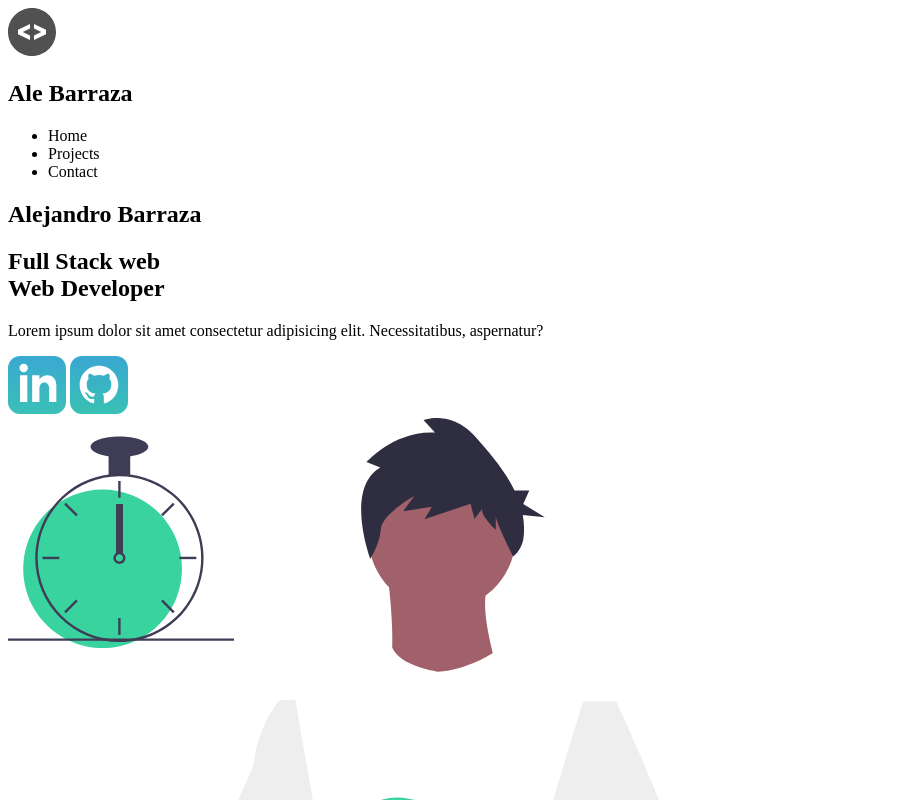
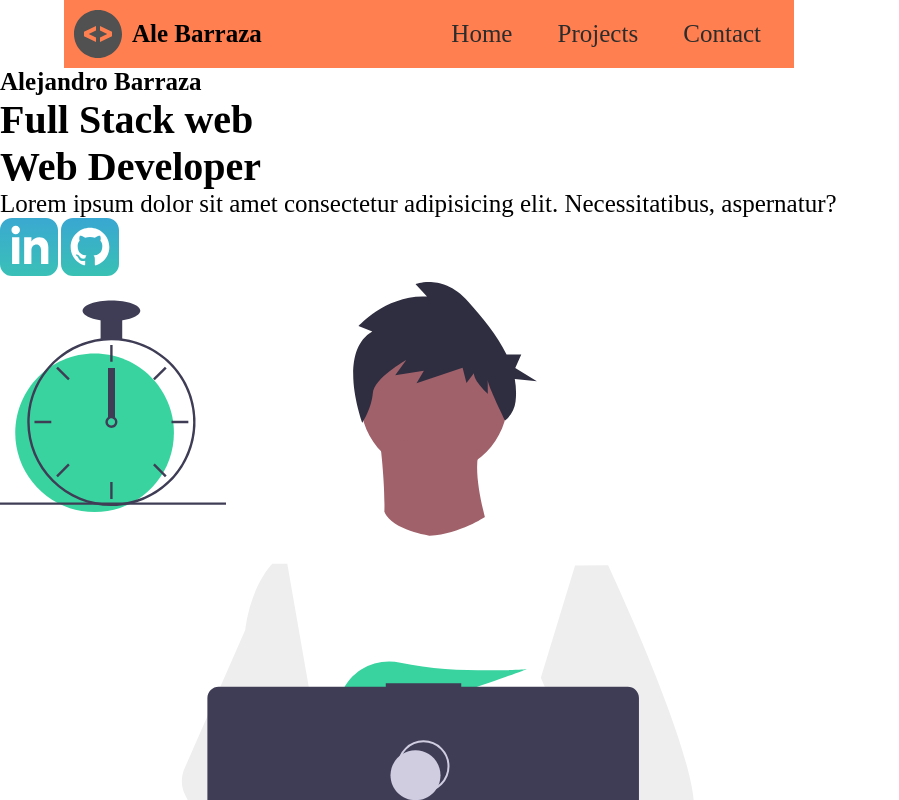
Before and after one commit to alejandroBarraza/portfolio, a plain HTML site: page index.html in a window 1280 px wide. Shown: the top 800 px of the page, without its empty margins (0-899 px from the left). Drawn offline with Linux system fonts and the light colour scheme; a script that the page names is missing.

Commit message:
style(intro): style intro section

```diff
--- a/styles/_global.scss
+++ b/styles/_global.scss
@@ -1,14 +1,4 @@
 /* global styling */
-
-// variables
-$header1: 2.5rem;
-$header2: 4rem;
-$header3: 2.5rem;
-$header4: 2rem;
-$text: 2.5rem;
-$gradient: linear-gradient(left, #38d39f, #38a4d3);
-$background-color: #154353;
-$gray-text: #2c2c2c;
 
 * {
   margin: 0;
@@ -20,33 +10,34 @@ html {
   font-size: 62.5%;
 }
 
-// h1 {
-//   // font-size: var(--header1);
-//   // font-family: "Vibes", sans-serif;
-// }
-// li,
-// button,
-// label,
-// input,
-// a,
-// p {
-//   // font-size: var(--text);
-// }
+h1 {
+  font-size: $header1;
+}
+li,
+button,
+label,
+input,
+a,
+p {
+  font-size: $text;
+}
+h1 {
+  font-size: $header1;
+}
 
-// h2 {
-//   // font-size: var(--header2);
-// }
-// h3 {
-//   // font-size: var(--header3);
-//   // font-weight: normal;
-// }
-// h4,
-// h5 {
-//   // font-size: var(--header4);
-// }
+h2 {
+  font-size: $header2;
+}
+h3 {
+  font-size: $header3;
+}
+h4,
+h5 {
+  font-size: $header4;
+}
 a {
   text-decoration: none;
-  color: black;
+  color: $gray-text;
 }
 ul {
   list-style: none;
--- /dev/null
+++ b/styles/_intro.scss
@@ -0,0 +1,28 @@
+// intro styling section
+.main-header {
+  width: 95%;
+  margin: 0 0 0 auto;
+  min-width: 10vh;
+}
+
+nav {
+  @include flex(space-between, center, row);
+  background-color: coral;
+  padding: 1rem;
+  width: 60%;
+  flex-wrap: wrap;
+
+  ul {
+    @include flex(space-around, center, row);
+    flex: 1 1 20rem;
+  }
+}
+
+.logo-container {
+  flex: 1 1 20rem;
+  @include flex(flex-start, center, row);
+
+  h1 {
+    margin-left: 1rem;
+  }
+}
--- a/styles/style.scss
+++ b/styles/style.scss
@@ -1 +1,19 @@
+// variables
+$header1: 2.5rem;
+$header2: 4rem;
+$header3: 2.5rem;
+$header4: 2rem;
+$text: 2.5rem;
+$gradient: linear-gradient(left, #38d39f, #38a4d3);
+$background-color: #154353;
+$gray-text: #2c2c2c;
+
+@mixin flex($justify, $align, $direction) {
+  display: flex;
+  justify-content: $justify;
+  align-items: $align;
+  flex-direction: $direction;
+}
+
 @import "global";
+@import "intro";
```
Also changed, not shown: styles/style.css.
